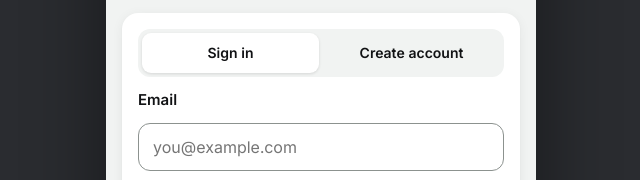
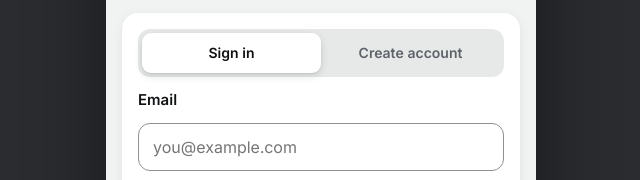
Before and after one commit to rileypap03/bagsy, a plain HTML site: page index.html in a window 1280 px wide. Shown: the part 221-401 px from the top of the page, 319-959 px from the left. Drawn offline with Linux system fonts and the light colour scheme.

Commit message:
Segmented controls: one row, sliding pill, dividers between options
Co-Authored-By: Claude Opus 5.5 <noreply@anthropic.com>
Claude-Session: https://claude.ai/code/session_0158uCYQcT9scUPbJ9McWTVe

```diff
--- a/_style.css
+++ b/_style.css
@@ -68,10 +68,13 @@ button{cursor:pointer}
 .radio .dot{width:22px;height:22px;border-radius:11px;border:2px solid var(--line-control);background:#fff;flex:none;margin-top:1px}
 .radio[aria-checked=true] .dot{border:7px solid var(--ink)}
 .tag{font-size:12px;font-weight:600;padding:2px 8px;border-radius:999px;background:var(--yellow);margin-left:6px}
-.seg{display:grid;grid-template-columns:repeat(3,minmax(0,1fr));gap:4px;padding:4px;border-radius:12px;background:var(--surface-page)}
-.seg.two{grid-template-columns:repeat(2,minmax(0,1fr))}
-.seg button{height:40px;border:0;border-radius:9px;background:transparent;font-weight:600;font-size:14px}
-.seg button[aria-pressed=true]{background:#fff;box-shadow:0 1px 3px rgba(17,18,20,.12)}
+.seg{position:relative;display:grid;grid-auto-flow:column;grid-auto-columns:minmax(0,1fr);padding:4px;border-radius:12px;background:#E6E9E8;isolation:isolate}
+.seg::before{content:"";position:absolute;z-index:-1;top:4px;bottom:4px;left:4px;width:calc((100% - 8px) / var(--n,2));transform:translateX(calc(100% * var(--i,0)));border-radius:9px;background:#fff;box-shadow:0 1px 2px rgba(17,18,20,.08),0 3px 8px rgba(17,18,20,.12);transition:transform .28s cubic-bezier(.3,.7,.2,1)}
+.seg:not([style*="--i"])::before{opacity:0}
+.seg button{position:relative;height:40px;border:0;border-radius:9px;background:transparent;font-weight:600;font-size:14px;color:var(--ink-muted);white-space:nowrap;overflow:hidden;text-overflow:ellipsis;padding:0 6px;transition:color .2s}
+.seg button+button::after{content:"";position:absolute;left:0;top:11px;bottom:11px;width:1px;background:#C9CECC;transition:opacity .2s}
+.seg button[aria-pressed=true]{color:var(--ink)}
+.seg button[aria-pressed=true]::after,.seg button[aria-pressed=true]+button::after{opacity:0}
 .stepper{display:flex;align-items:center;gap:12px;padding:12px;border-radius:12px;background:var(--surface-page)}
 .stepper button{width:44px;height:44px;border-radius:22px;border:1.5px solid var(--line-control);background:#fff;flex:none;font-size:22px;line-height:1}
 .field{height:48px;width:100%;border-radius:12px;border:1.5px solid var(--line-control);background:#fff;padding:0 14px;font-size:16px}
--- a/app.js
+++ b/app.js
@@ -1,4 +1,4 @@
-window.BAGSY_VERSION='87536541';
+window.BAGSY_VERSION='6323a6fd';
 {
 /* ---------- trip-type scenes: soft 3D illustrations, one per kind of trip ---------- */
 const PLACE_KIND = {lisbon:'coast',lisboa:'coast',barcelona:'coast',copenhagen:'city','københavn':'city',rome:'city',roma:'city',paris:'city',london:'city','new york':'city',tokyo:'city',berlin:'city',amsterdam:'city',bruges:'city',porto:'coast',madrid:'city',milan:'city',florence:'city',athens:'coast',nice:'coast',santorini:'coast',ibiza:'tropical',mallorca:'coast',bali:'tropical',cancun:'tropical',maldives:'tropical',dubai:'desert',marrakech:'desert',cairo:'desert',zermatt:'mountains',chamonix:'mountains',innsbruck:'mountains',reykjavik:'snow',cotswolds:'countryside',tuscany:'countryside',provence:'countryside',lapland:'snow',rovaniemi:'snow',tromsø:'snow',tromso:'snow','val thorens':'snow',courchevel:'snow',verbier:'snow','st anton':'snow',niseko:'snow',whistler:'snow','lake como':'lakes',como:'lakes','lake garda':'lakes',garda:'lakes',annecy:'lakes',lucerne:'lakes',luzern:'lakes',geneva:'lakes',bled:'lakes',hallstatt:'lakes','lake district':'lakes',windermere:'lakes',tenerife:'coast',lanzarote:'coast',crete:'coast',algarve:'coast',dubrovnik:'coast',split:'coast',phuket:'tropical',thailand:'tropical',mauritius:'tropical',barbados:'tropical',jamaica:'tropical','sri lanka':'tropical',prague:'city',vienna:'city',budapest:'city',seville:'city',krakow:'city',edinburgh:'city',petra:'desert',jordan:'desert','abu dhabi':'desert',wadi:'desert',scotland:'countryside',devon:'countryside',cornwall:'coast',dordogne:'countryside',yorkshire:'countryside'};
@@ -206,7 +206,7 @@ function signIn(){
     <button class="link" data-authmode="in" style="align-self:center">Back to sign in</button></div></div>`;
   return `<div class="auth">${banner()}<div class="authtop"><img src="img/bagsy-black.svg" alt="Bagsy" style="height:56px"><p class="muted" style="margin:14px 0 0;font-size:16px">Save for a trip together.<br>Each of you bagsies your part.</p></div>
   <div class="card" style="display:flex;flex-direction:column;gap:12px">
-    <div class="seg two" role="tablist"><button data-authmode="in" aria-pressed="${!up}">Sign in</button><button data-authmode="up" aria-pressed="${up}">Create account</button></div>
+    <div class="seg" role="tablist"><button data-authmode="in" aria-pressed="${!up}">Sign in</button><button data-authmode="up" aria-pressed="${up}">Create account</button></div>
     <label class="b" for="email">Email</label><input id="email" class="field" type="email" inputmode="email" autocomplete="email" placeholder="you@example.com" value="${esc(e.email)}">
     <label class="b" for="pw">Password</label><input id="pw" class="field" type="password" autocomplete="${up?'new-password':'current-password'}" placeholder="${up?'At least 8 characters':''}">
     <button class="btn" data-act="auth" ${e.sending?'disabled':''}>${e.sending?(up?'Creating…':'Signing in…'):(up?'Create account':'Sign in')}</button>
@@ -384,7 +384,7 @@ function planView(){
   } else {
     const chosen=P.parts.filter(p=>p.on);
     body=`<div style="padding:4px 8px 0"><h1>Who’s bagsying what?</h1><p class="muted" style="margin:6px 0 0">Give each part an owner, or split it between you, and a date it’s needed by. Money stays in each person’s own bank.</p></div>
-    ${chosen.map(p=>{ const i=P.parts.indexOf(p); return `<div class="card" style="display:flex;flex-direction:column;gap:12px"><div class="row">${partIcon(p.name)}<span class="col"><span class="b" style="font-size:16px">${esc(p.name)}</span><span class="cap muted">${money(+p.cost||0)}</span></span></div>${P.withPartner?`<div class="seg two" role="group" aria-label="Who bagsies ${esc(p.name)}">${['me','partner','split'].map(w=>`<button data-owner="${i}" data-w="${w}" aria-pressed="${p.owner===w}">${w==='me'?'Me':w==='split'?'Split it':esc(pn)}</button>`).join('')}</div>${p.owner==='split'?`<span class="cap muted">You each save ${money(Math.round((+p.cost||0)/2))} towards it, in your own bank.</span>`:''}`:''}<label class="cap muted" for="due${i}">${p.depOn?'Rest needed by':'Needed by'}</label><input id="due${i}" type="date" class="field" data-due="${i}" value="${p.due}" min="${iso(TODAY)}">
+    ${chosen.map(p=>{ const i=P.parts.indexOf(p); return `<div class="card" style="display:flex;flex-direction:column;gap:12px"><div class="row">${partIcon(p.name)}<span class="col"><span class="b" style="font-size:16px">${esc(p.name)}</span><span class="cap muted">${money(+p.cost||0)}</span></span></div>${P.withPartner?`<div class="seg" role="group" aria-label="Who bagsies ${esc(p.name)}">${['me','partner','split'].map(w=>`<button data-owner="${i}" data-w="${w}" aria-pressed="${p.owner===w}">${w==='me'?'Me':w==='split'?'Split it':esc(pn)}</button>`).join('')}</div>${p.owner==='split'?`<span class="cap muted">You each save ${money(Math.round((+p.cost||0)/2))} towards it, in your own bank.</span>`:''}`:''}<label class="cap muted" for="due${i}">${p.depOn?'Rest needed by':'Needed by'}</label><input id="due${i}" type="date" class="field" data-due="${i}" value="${p.due}" min="${iso(TODAY)}">
     ${p.name==='Package holiday'||p.depOn?`<label class="row" style="min-height:44px;border-top:1px solid var(--line-subtle);padding-top:12px"><span class="col"><span class="b">Paying a deposit first?</span><span class="cap muted">Most package holidays take a deposit when you book</span></span><input type="checkbox" class="switch" data-depon="${i}" ${p.depOn?'checked':''}></label>
     ${p.depOn?`<div style="display:grid;grid-template-columns:1fr 1fr;gap:8px"><div class="col"><label class="cap muted" for="dep${i}">Deposit${p.owner==='split'&&P.withPartner?' (total)':''}</label><div class="money" style="height:48px;background:#fff;border:1.5px solid var(--line-control)"><span class="b muted">£</span><input id="dep${i}" inputmode="numeric" data-dep="${i}" value="${esc(p.dep||'')}" placeholder="0"></div></div><div class="col"><label class="cap muted" for="depd${i}">Deposit by</label><input id="depd${i}" type="date" class="field" data-depdue="${i}" value="${p.depDue}" min="${iso(TODAY)}"></div></div>`:''}`:''}</div>`; }).join('')}`;
     const mine=chosen.reduce((s,p)=>s+(!P.withPartner||p.owner==='me'?(+p.cost||0):p.owner==='split'?Math.round((+p.cost||0)/2):0),0);
@@ -466,7 +466,7 @@ function savingSheet(){
     <label class="cap muted" for="pDue">Needed by</label><input id="pDue" type="date" class="field" data-bind="due" value="${d.due}">
     <label class="row" style="min-height:44px"><span class="col"><span class="b">Deposit first</span><span class="cap muted">Pay part of it earlier, the rest by the date above</span></span><input type="checkbox" class="switch" id="pDepOn" ${d.depOn?'checked':''}></label>
     ${d.depOn?`<div style="display:grid;grid-template-columns:1fr 1fr;gap:8px"><div class="col"><label class="cap muted" for="pDep">Deposit</label><div class="money" style="height:48px;background:#fff;border:1.5px solid var(--line-control)"><span class="b muted">£</span><input id="pDep" inputmode="decimal" data-bind="dep" value="${esc(d.dep)}"></div></div><div class="col"><label class="cap muted" for="pDepDue">Deposit by</label><input id="pDepDue" type="date" class="field" data-bind="depDue" value="${d.depDue}"></div></div>`:''}
-    ${owners.length>1?`<span class="cap muted">Who’s bagsying it</span><div class="seg two">${owners.map(([id,l])=>`<button data-powner="${id}" aria-pressed="${d.owner===id}">${esc(l)}</button>`).join('')}</div>`:''}
+    ${owners.length>1?`<span class="cap muted">Who’s bagsying it</span><div class="seg">${owners.map(([id,l])=>`<button data-powner="${id}" aria-pressed="${d.owner===id}">${esc(l)}</button>`).join('')}</div>`:''}
     <button class="btn s" data-act="saveDetails">Save details</button><button class="link behind" data-act="deletePart" style="align-self:flex-start">${sheet.confirmDel?'Tap again to delete this part and its logged savings':'Delete this part'}</button></div></details>`;
   return wrap('saving','st',`<span class="grab" aria-hidden="true"></span><div class="row">${partIcon(p.name)}<div class="col"><span id="st" style="font-size:20px;font-weight:700;letter-spacing:-.02em">${theirs?esc(ownerName)+'’s saving':'How I’m saving'}</span><span class="cap muted">${esc(p.name)} · ${money(p.saved)} of ${money(p.cost)} · due ${fmt(D(p.due))}</span></div><button class="round" style="box-shadow:none;background:var(--surface-page)" data-act="closeSheet" aria-label="Close">${I(IC.close,18,2.4)}</button></div>
   ${theirs?`<div class="notice">${I(IC.lock,18,2)}<span>This is ${esc(ownerName)}’s part, so ${esc(ownerName)} sets how it’s saved. ${p.method==='none'?'They haven’t set it up yet.':p.method==='paid'?'It’s paid in full.':p.method==='adhoc'?'They’re saving as and when.':`They’re saving ${money(p.amt)} ${PER[p.freq]}.`} You can log a saving to help out.</span></div><button class="btn sec" data-log="${t.id}" data-for="${p.id}">Help ${esc(ownerName)} out</button>${details}`:`
@@ -710,4 +710,11 @@ if('serviceWorker' in navigator && location.protocol==='https:' && !api.preview)
   let reloaded=false; navigator.serviceWorker.addEventListener('controllerchange',()=>{ if(hadController&&!reloaded&&!sheet&&!plan){ reloaded=true; location.reload(); } });
 }
 
+// Segmented controls: one sliding white pill under the chosen option. Screens re-render on tap,
+// so remember where each control's pill was and slide from there to the new choice.
+const segLast={};
+function segKey(seg){ const b=seg.querySelector('button'); if(!b) return ''; const a=[...b.attributes].find(x=>x.name.startsWith('data-')); return a?a.name+'='+(a.name==='data-w'?'':a.value)+'|'+(b.dataset.owner||''):b.textContent; }
+function segSync(root){ (root.querySelectorAll?root:document).querySelectorAll('.seg').forEach(seg=>{ const bs=[...seg.querySelectorAll(':scope>button')]; const i=bs.findIndex(b=>b.getAttribute('aria-pressed')==='true'); seg.style.setProperty('--n',bs.length); if(i<0){ seg.style.removeProperty('--i'); return; } const k=segKey(seg), was=segLast[k]; segLast[k]=i; if(was!=null&&was!==i&&!seg.dataset.segDone){ seg.style.setProperty('--i',was); seg.dataset.segDone=1; requestAnimationFrame(()=>requestAnimationFrame(()=>seg.style.setProperty('--i',i))); } else { seg.style.setProperty('--i',i); seg.dataset.segDone=1; } }); }
+new MutationObserver(()=>segSync(document)).observe(document.documentElement,{childList:true,subtree:true,attributes:true,attributeFilter:['aria-pressed']});
+
 }
--- a/index.html
+++ b/index.html
@@ -86,10 +86,13 @@ button{cursor:pointer}
 .radio .dot{width:22px;height:22px;border-radius:11px;border:2px solid var(--line-control);background:#fff;flex:none;margin-top:1px}
 .radio[aria-checked=true] .dot{border:7px solid var(--ink)}
 .tag{font-size:12px;font-weight:600;padding:2px 8px;border-radius:999px;background:var(--yellow);margin-left:6px}
-.seg{display:grid;grid-template-columns:repeat(3,minmax(0,1fr));gap:4px;padding:4px;border-radius:12px;background:var(--surface-page)}
-.seg.two{grid-template-columns:repeat(2,minmax(0,1fr))}
-.seg button{height:40px;border:0;border-radius:9px;background:transparent;font-weight:600;font-size:14px}
-.seg button[aria-pressed=true]{background:#fff;box-shadow:0 1px 3px rgba(17,18,20,.12)}
+.seg{position:relative;display:grid;grid-auto-flow:column;grid-auto-columns:minmax(0,1fr);padding:4px;border-radius:12px;background:#E6E9E8;isolation:isolate}
+.seg::before{content:"";position:absolute;z-index:-1;top:4px;bottom:4px;left:4px;width:calc((100% - 8px) / var(--n,2));transform:translateX(calc(100% * var(--i,0)));border-radius:9px;background:#fff;box-shadow:0 1px 2px rgba(17,18,20,.08),0 3px 8px rgba(17,18,20,.12);transition:transform .28s cubic-bezier(.3,.7,.2,1)}
+.seg:not([style*="--i"])::before{opacity:0}
+.seg button{position:relative;height:40px;border:0;border-radius:9px;background:transparent;font-weight:600;font-size:14px;color:var(--ink-muted);white-space:nowrap;overflow:hidden;text-overflow:ellipsis;padding:0 6px;transition:color .2s}
+.seg button+button::after{content:"";position:absolute;left:0;top:11px;bottom:11px;width:1px;background:#C9CECC;transition:opacity .2s}
+.seg button[aria-pressed=true]{color:var(--ink)}
+.seg button[aria-pressed=true]::after,.seg button[aria-pressed=true]+button::after{opacity:0}
 .stepper{display:flex;align-items:center;gap:12px;padding:12px;border-radius:12px;background:var(--surface-page)}
 .stepper button{width:44px;height:44px;border-radius:22px;border:1.5px solid var(--line-control);background:#fff;flex:none;font-size:22px;line-height:1}
 .field{height:48px;width:100%;border-radius:12px;border:1.5px solid var(--line-control);background:#fff;padding:0 14px;font-size:16px}
--- a/sw.js
+++ b/sw.js
@@ -1,6 +1,6 @@
 /* Bagsy service worker. Code is fetched fresh whenever you're online (so updates show up on the next open);
    the saved copy is only used when you're offline. Pictures and the splash video come from the saved copy. */
-const CACHE = 'bagsy-87536541';
+const CACHE = 'bagsy-6323a6fd';
 const SHELL = ['./','index.html','app.js','api.js','config.js','supabase.js','manifest.webmanifest',
   'img/plane.png','img/key.png','img/tickets.png','img/wallet.png','img/case.png','img/package.png','img/bed.png','img/splash-end.jpg','img/bagsy-black.svg','img/bag-suitcase.png','img/bag-backpack.png','img/bag-duffel.png','img/bag-hatbox.png','img/bag-trunk.png','img/bag-tote.png','img/bag-satchel.png','img/bag-bumbag.png',
   'img/scene-coast.webp','img/scene-city.webp','img/scene-mountains.webp','img/scene-countryside.webp','img/scene-tropical.webp','img/scene-desert.webp','img/scene-snow.webp','img/scene-lakes.webp','icons/icon-192.png','icons/icon-512.png','icons/apple-touch-icon.png'];
```
Also changed, not shown: _main.js (+10 -3 lines).
